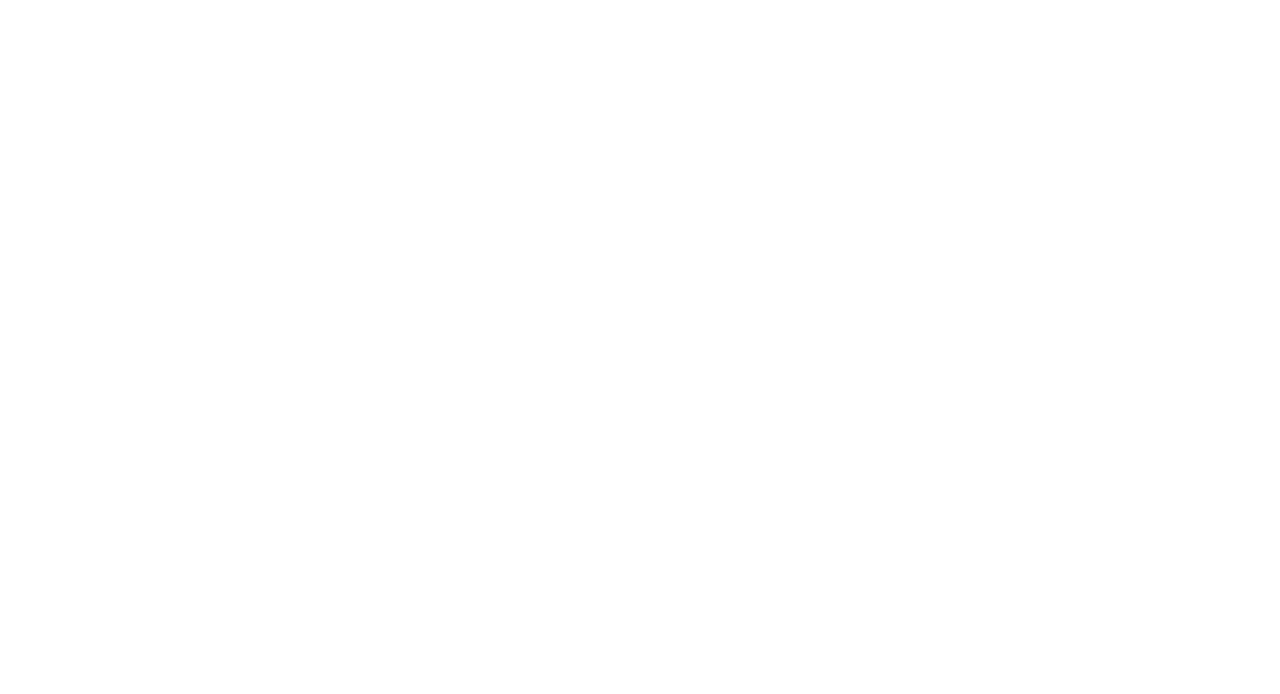
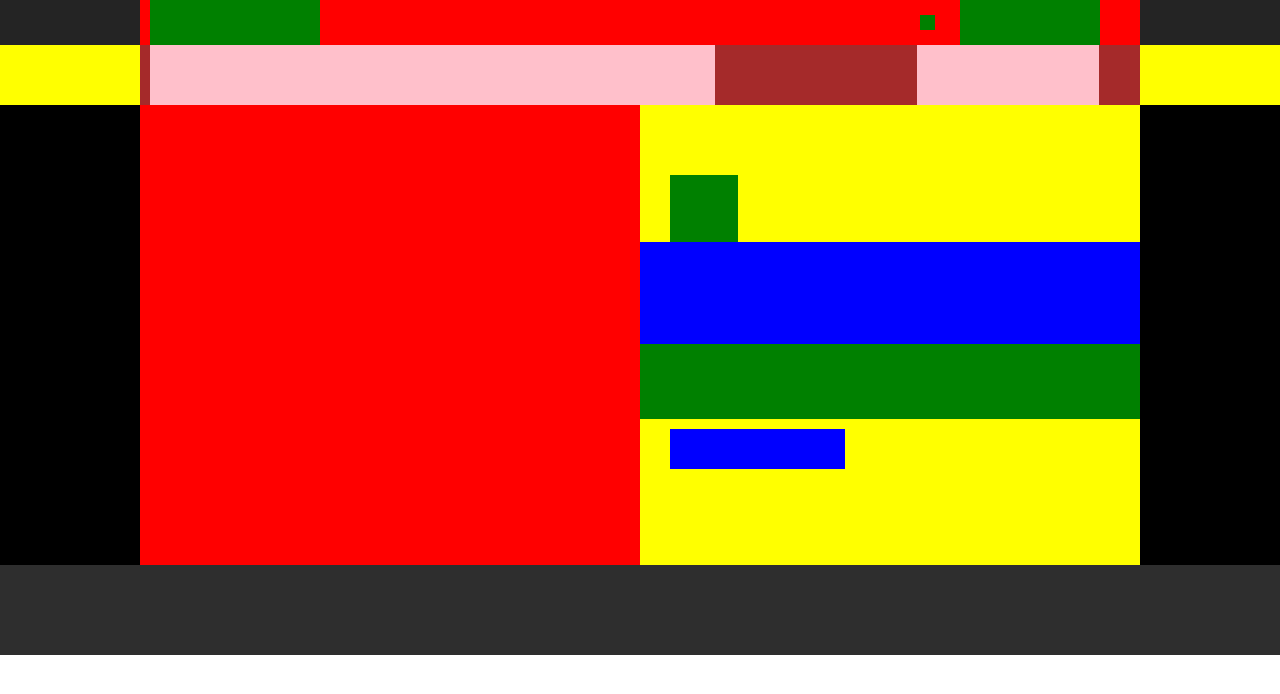
Before and after one commit to BubiHart/Shoes, a plain HTML site: page index.html in a window 1280 px wide. Drawn offline with Linux system fonts and the light colour scheme; files that its build step writes are made by us from their sources.

Commit message:
Making grid part 1 till specials. Note progress in notepad

```diff
--- a/CSS/style.css
+++ b/CSS/style.css
@@ -0,0 +1,119 @@
+header {
+    height: 45px;
+    width: 100%;
+    background-color: #242424;
+}
+
+.header-wrapper {
+    height: 100%;
+    width: 1000px;
+    margin: 0 auto;
+    background-color: red;
+}
+
+.header-wrapper__logo {
+    height: 100%;
+    width: 170px;
+    margin-left: 10px;
+    float: left;
+    background-color: green;
+}
+
+.header-wrapper__search-icon {
+    float: left;
+    margin-left: 600px;
+    margin-top: 15px;
+    height: 15px;
+    width: 15px;
+    background-color: green;
+}
+
+.header-wrapper__login-register {
+    float: right;
+    margin-right: 40px;
+    height: 100%;
+    width: 140px;
+    background-color: green;
+}
+
+.menu {
+    height: 60px;
+    width: 100%;
+    background-color: yellow;
+}
+
+.menu-wrapper {
+    height: 100%;
+    width: 1000px;
+    margin: 0 auto;
+    background-color: brown;
+}
+
+.menu-wrapper__main-navigation {
+    margin-left: 10px;
+    height: 100%;
+    width: 565px;
+    float: left;
+    background-color: pink;
+}
+
+.menu-wrapper__wishlist-cart {
+    height: 100%;
+    width: 182px;
+    float: right;
+    background-color: pink;
+    margin-right: 41px;
+}
+
+.top{
+  height: 460px;
+  width: 100%;
+  background-color: black;
+}
+.top-wrapper{
+  height: 100%;
+  width: 1000px;
+  margin: 0 auto;
+  background-color: red;
+}
+.top-wrapper__item-description{
+  width: 500px;
+  height: 100%;
+  float: right;
+  background-color: yellow;
+}
+.top-wrapper__item-description__price{
+  width: 68px;
+  height: 67px;
+  background-color: green;
+  margin-top: 70px;
+  margin-left: 30px;
+}
+.top-wrapper__item-description__item-title{
+  width: 470px;
+  padding-top: 10px;
+  height: 85px;
+  background-color: blue;
+  padding-left: 30px;
+  padding-bottom: 7px;
+}
+.top-wrapper__item-description__content{
+  width: 470px;
+  height: 65px;
+  padding-bottom: 10px;
+  padding-left: 30px;
+  background-color: green;
+}
+.top-wrapper__item-description__action-menu{
+  height: 40px;
+  width: 165px;
+  margin-left: 30px;
+  margin-top: 10px;
+  padding-right: 10px;
+  background-color: blue;
+}
+.top-slider{
+  height: 90px;
+  width: 100%;
+  background-color: #2e2e2e;
+}
--- a/index.html
+++ b/index.html
@@ -3,12 +3,40 @@
 <head>
     <title>FooseShoes</title>
     <meta charset="utf-8">
-    <link rel="stylesheet" href="style.css">
-    <link rel="stylesheet" href="normalize.css">
+    <link rel="stylesheet" href="CSS/style.css">
+    <link rel="stylesheet" href="CSS/normalize.css">
 </head>
 
 <body>
-
+    <header>
+        <header class="header-wrapper">
+            <div class="header-wrapper__logo">
+                <div class="header-wrapper__logo-title"></div>
+            </div>
+            <div class="header-wrapper__search-icon"></div>
+            <div class="header-wrapper__login-register"></div>
+        </header>
+    </header>
+    <section class="menu">
+        <section class="menu-wrapper">
+            <nav class="menu-wrapper__main-navigation"></nav>
+            <div class="menu-wrapper__wishlist-cart">
+                <div class="menu-wrapper__wishlist-cart__cart"></div>
+                <div class="menu-wrapper__wishlist-cart__wishlist"></div>
+            </div>
+        </section>
+    </section>
+    <section class="top">
+        <section class="top-wrapper">
+              <div class="top-wrapper__item-description">
+                <div class="top-wrapper__item-description__price"></div>
+                <div class="top-wrapper__item-description__item-title"></div>
+                <div class="top-wrapper__item-description__content"></div>
+                <div class="top-wrapper__item-description__action-menu"></div>
+            </div>
+        </section>
+    </section>
+    <section class="top-slider"></section>
 </body>
 
 </html>
```
Also changed, not shown: Progress.txt (added).
